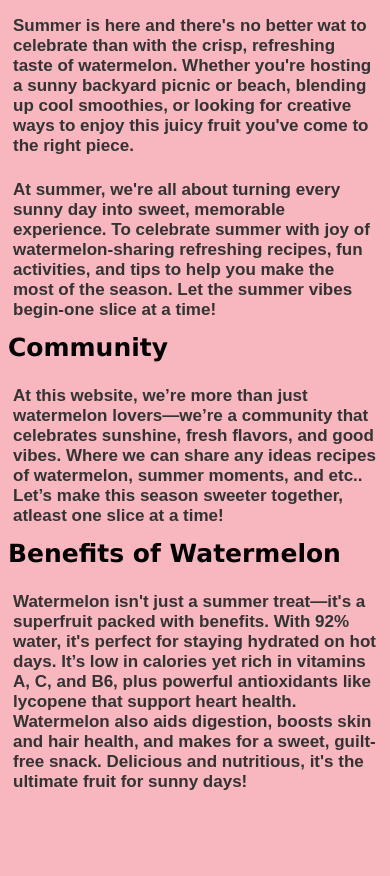
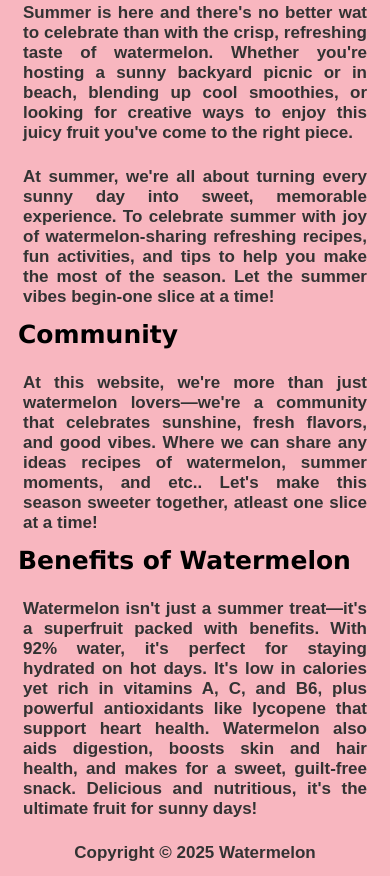
Before and after one commit to Stella-Montajes/Webdev-Activity, a plain HTML site: page about.html in a window 390 px wide. Shown: the part 619-1495 px from the top of the page. Before the commit the page ends 1424 px from the top, so only its background shows below. Drawn offline with Linux system fonts and the light colour scheme.

Commit message:
Add files via upload

```diff
--- a/about.html
+++ b/about.html
@@ -31,15 +31,21 @@
        <main>
         <h2> Welcome Watermelon Lovers</h2>
 
-        <p>Summer is here and there's no better wat to celebrate than with the crisp, refreshing taste of watermelon. Whether you're hosting a sunny backyard picnic or beach, blending up cool smoothies, or looking for creative ways to enjoy this juicy fruit you've come to the right piece.</p>
+        <p>Summer is here and there's no better wat to celebrate than with the crisp, refreshing taste of watermelon. Whether you're hosting a sunny backyard picnic or in beach, blending up cool smoothies, or looking for creative ways to enjoy this juicy fruit you've come to the right piece.</p>
 
         <p> At summer, we're all about turning every sunny day into sweet, memorable experience. To celebrate summer with joy of watermelon-sharing refreshing recipes, fun activities, and tips to help you make the most of the season. Let the summer vibes begin-one slice at a time! </p>
 
         <h2>Community</h2>
 
-        <p>At this website, we’re more than just watermelon lovers—we’re a community that celebrates sunshine, fresh flavors, and good vibes. Where we can share any ideas recipes of watermelon, summer moments, and etc.. Let’s make this season sweeter together, atleast one slice at a time!</p>
+        <p>At this website, we're more than just watermelon lovers—we're a community that celebrates sunshine, fresh flavors, and good vibes. Where we can share any ideas recipes of watermelon, summer moments, and etc.. Let's make this season sweeter together, atleast one slice at a time!</p>
 
         <h2>Benefits of Watermelon</h2>
 
-        <p>Watermelon isn't just a summer treat—it's a superfruit packed with benefits. With 92% water, it's perfect for staying hydrated on hot days. It’s low in calories yet rich in vitamins A, C, and B6, plus powerful antioxidants like lycopene that support heart health. Watermelon also aids digestion, boosts skin and hair health, and makes for a sweet, guilt-free snack. Delicious and nutritious, it's the ultimate fruit for sunny days!</p>
+        <p>Watermelon isn't just a summer treat—it's a superfruit packed with benefits. With 92% water, it's perfect for staying hydrated on hot days. It's low in calories yet rich in vitamins A, C, and B6, plus powerful antioxidants like lycopene that support heart health. Watermelon also aids digestion, boosts skin and hair health, and makes for a sweet, guilt-free snack. Delicious and nutritious, it's the ultimate fruit for sunny days!</p>
     </main>
+
+    <footer>
+        <p> Copyright &copy; 2025 Watermelon</p>
+    </footer>
+</body>
+</html>
--- a/media..css
+++ b/media..css
@@ -28,7 +28,7 @@
 
     nav a {
         margin-top: 25px;
-        font-size: 20px;
+        font-size: 13px;
     }
 
     h2 {
@@ -57,6 +57,7 @@
         height: 300px;
         flex-direction: column;
         margin: 10px;
+        margin-bottom: 25px;
 
     }
 
@@ -64,6 +65,7 @@
         width: 98.5%;
         height: 300px;
         flex-direction: column;
+        margin-bottom: 25px;
 
     }
 
@@ -91,6 +93,7 @@
         height: 300px;
         display: block;
         flex-direction: column;
+        margin-bottom: 25px;
 
     }
 
--- a/style.css
+++ b/style.css
@@ -31,7 +31,7 @@ nav a {
     text-decoration: none;
     color: #333;
     font-weight: bolder;
-    font-size: 20px;
+    font-size: 18px;
 }
 
 
@@ -43,6 +43,10 @@ nav a {
     text-align: center;
 }
 
+main {
+    text-align: justify;
+    margin: 10px;
+}
 
 
 h2 {
@@ -83,4 +87,5 @@ p {
 
 footer {
     text-align: center;
+    color:black;
 }
```
